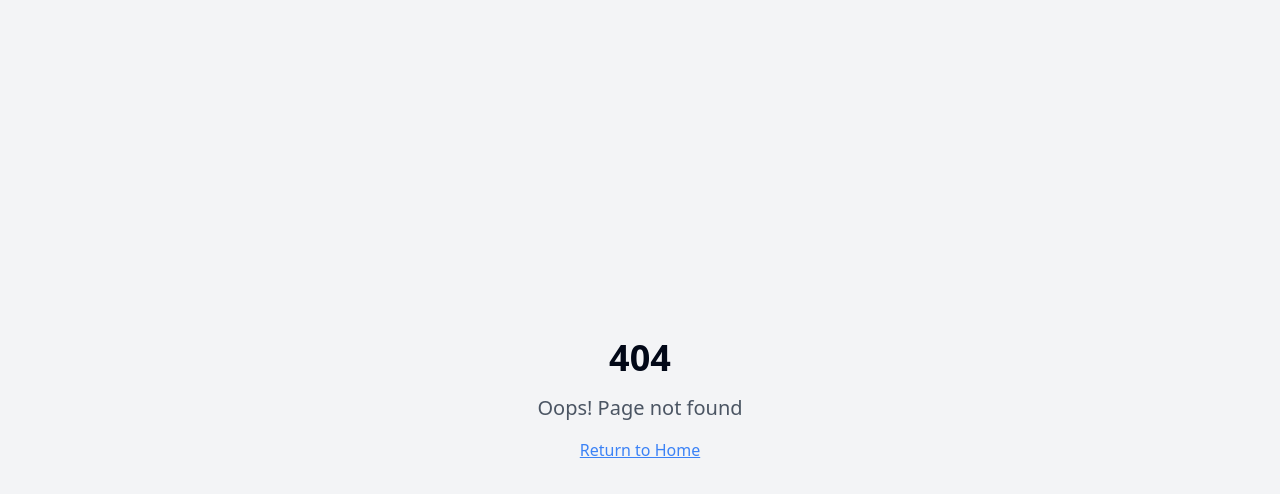
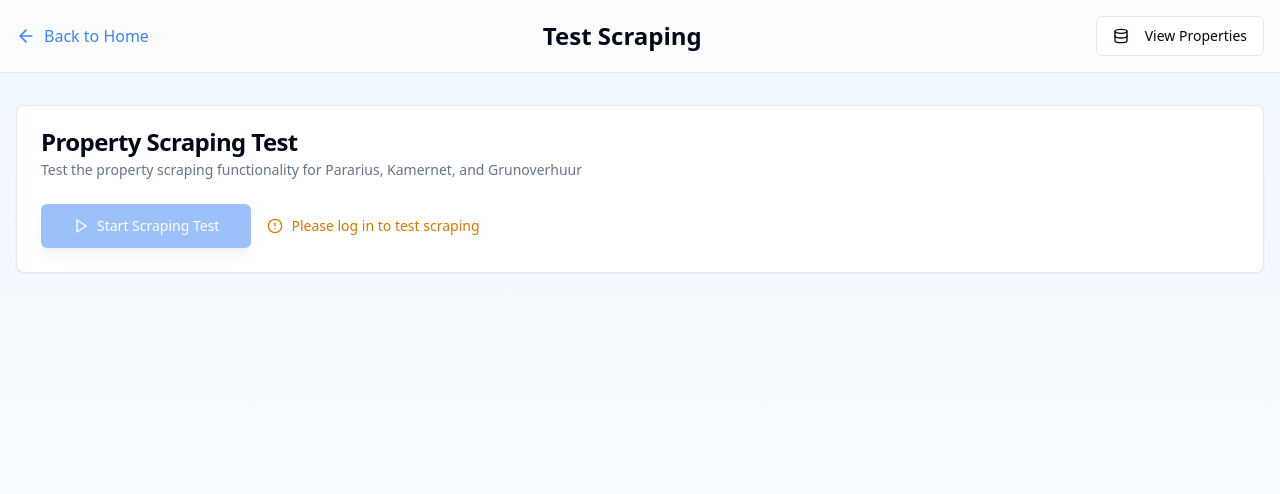
Before and after one commit to amirsamani13/househunt-hq, a React (Vite) app: page /test in a window 1280 px wide. Before the commit this address had no page. Shown: the top 494 px of the page. Built offline with nearby package versions, Linux system fonts and the light colour scheme.

Commit message:
Add testing instructions
Provide instructions on how to test the website's functionality, including the scraping process.

```diff
--- a/src/App.tsx
+++ b/src/App.tsx
@@ -6,6 +6,7 @@ import { BrowserRouter, Routes, Route } from "react-router-dom";
 import { AuthProvider } from "@/hooks/useAuth";
 import Index from "./pages/Index";
 import HuntPage from "./pages/HuntPage";
+import TestPage from "./pages/TestPage";
 import SignupPage from "./pages/SignupPage";
 import AuthPage from "./pages/AuthPage";
 import NotFound from "./pages/NotFound";
@@ -23,6 +24,7 @@ const App = () => (
             <Route path="/" element={<Index />} />
             <Route path="/auth" element={<AuthPage />} />
             <Route path="/hunt" element={<HuntPage />} />
+            <Route path="/test" element={<TestPage />} />
             <Route path="/signup" element={<SignupPage />} />
             {/* ADD ALL CUSTOM ROUTES ABOVE THE CATCH-ALL "*" ROUTE */}
             <Route path="*" element={<NotFound />} />
--- /dev/null
+++ b/src/pages/TestPage.tsx
@@ -0,0 +1,247 @@
+import { useState } from "react";
+import { Button } from "@/components/ui/button";
+import { Card, CardContent, CardDescription, CardHeader, CardTitle } from "@/components/ui/card";
+import { Badge } from "@/components/ui/badge";
+import { useToast } from "@/hooks/use-toast";
+import { supabase } from "@/integrations/supabase/client";
+import { useAuth } from "@/hooks/useAuth";
+import { ArrowLeft, Play, Database, AlertCircle } from "lucide-react";
+import { Link } from "react-router-dom";
+
+export default function TestPage() {
+  const [isLoading, setIsLoading] = useState(false);
+  const [results, setResults] = useState<any>(null);
+  const [properties, setProperties] = useState<any[]>([]);
+  const { toast } = useToast();
+  const { user } = useAuth();
+
+  const testScraping = async () => {
+    if (!user) {
+      toast({
+        title: "Authentication Required",
+        description: "Please log in to test scraping functionality.",
+        variant: "destructive",
+      });
+      return;
+    }
+
+    setIsLoading(true);
+    setResults(null);
+
+    try {
+      // Call the scrape-properties edge function
+      const { data, error } = await supabase.functions.invoke('scrape-properties');
+
+      if (error) {
+        throw error;
+      }
+
+      setResults(data);
+
+      // Fetch latest properties to show results
+      const { data: propertiesData, error: propertiesError } = await supabase
+        .from('properties')
+        .select('*')
+        .order('first_seen_at', { ascending: false })
+        .limit(10);
+
+      if (propertiesError) {
+        console.error('Error fetching properties:', propertiesError);
+      } else {
+        setProperties(propertiesData || []);
+      }
+
+      toast({
+        title: "Scraping Completed!",
+        description: `Found ${data.totalNewProperties} new properties`,
+      });
+    } catch (error: any) {
+      console.error('Scraping error:', error);
+      toast({
+        title: "Scraping Failed",
+        description: error.message || "Failed to scrape properties",
+        variant: "destructive",
+      });
+    } finally {
+      setIsLoading(false);
+    }
+  };
+
+  const fetchProperties = async () => {
+    try {
+      const { data, error } = await supabase
+        .from('properties')
+        .select('*')
+        .order('first_seen_at', { ascending: false })
+        .limit(20);
+
+      if (error) {
+        throw error;
+      }
+
+      setProperties(data || []);
+      toast({
+        title: "Properties Loaded",
+        description: `Showing ${data?.length || 0} recent properties`,
+      });
+    } catch (error: any) {
+      toast({
+        title: "Error",
+        description: error.message || "Failed to fetch properties",
+        variant: "destructive",
+      });
+    }
+  };
+
+  return (
+    <div className="min-h-screen bg-gradient-to-b from-blue-50 to-white">
+      <header className="border-b bg-white/80 backdrop-blur-sm">
+        <div className="container mx-auto px-4 py-4">
+          <div className="flex items-center justify-between">
+            <Link to="/" className="flex items-center text-primary hover:text-primary/80">
+              <ArrowLeft className="w-5 h-5 mr-2" />
+              Back to Home
+            </Link>
+            <h1 className="text-2xl font-bold">Test Scraping</h1>
+            <div className="flex gap-2">
+              <Button
+                variant="outline"
+                onClick={fetchProperties}
+                disabled={isLoading}
+              >
+                <Database className="w-4 h-4 mr-2" />
+                View Properties
+              </Button>
+            </div>
+          </div>
+        </div>
+      </header>
+
+      <div className="container mx-auto px-4 py-8">
+        {/* Test Controls */}
+        <Card className="mb-8">
+          <CardHeader>
+            <CardTitle>Property Scraping Test</CardTitle>
+            <CardDescription>
+              Test the property scraping functionality for Pararius, Kamernet, and Grunoverhuur
+            </CardDescription>
+          </CardHeader>
+          <CardContent className="space-y-4">
+            <div className="flex items-center gap-4">
+              <Button
+                onClick={testScraping}
+                disabled={isLoading || !user}
+                size="lg"
+                className="flex items-center gap-2"
+              >
+                <Play className="w-4 h-4" />
+                {isLoading ? "Scraping..." : "Start Scraping Test"}
+              </Button>
+
+              {!user && (
+                <div className="flex items-center gap-2 text-amber-600">
+                  <AlertCircle className="w-4 h-4" />
+                  <span className="text-sm">Please log in to test scraping</span>
+                </div>
+              )}
+            </div>
+
+            {isLoading && (
+              <div className="p-4 bg-blue-50 rounded-lg">
+                <p className="text-sm text-blue-700">
+                  Scraping in progress... This may take 30-60 seconds as we fetch data from multiple sources.
+                </p>
+              </div>
+            )}
+          </CardContent>
+        </Card>
+
+        {/* Results Summary */}
+        {results && (
+          <Card className="mb-8">
+            <CardHeader>
+              <CardTitle>Scraping Results</CardTitle>
+            </CardHeader>
+            <CardContent>
+              <div className="grid grid-cols-1 md:grid-cols-3 gap-4">
+                {Object.entries(results.results || {}).map(([source, result]: [string, any]) => (
+                  <div key={source} className="p-4 border rounded-lg">
+                    <h3 className="font-semibold capitalize mb-2">{source}</h3>
+                    {result.success ? (
+                      <div className="space-y-1">
+                        <p className="text-sm text-green-600">✓ Success</p>
+                        <p className="text-xs">Total: {result.total}</p>
+                        <p className="text-xs">New: {result.new}</p>
+                      </div>
+                    ) : (
+                      <div>
+                        <p className="text-sm text-red-600">✗ Failed</p>
+                        <p className="text-xs text-red-500">{result.error}</p>
+                      </div>
+                    )}
+                  </div>
+                ))}
+              </div>
+
+              <div className="mt-4 p-4 bg-green-50 rounded-lg">
+                <p className="font-semibold text-green-800">
+                  Total New Properties: {results.totalNewProperties}
+                </p>
+              </div>
+            </CardContent>
+          </Card>
+        )}
+
+        {/* Properties List */}
+        {properties.length > 0 && (
+          <Card>
+            <CardHeader>
+              <CardTitle>Recent Properties ({properties.length})</CardTitle>
+              <CardDescription>
+                Latest properties from the database
+              </CardDescription>
+            </CardHeader>
+            <CardContent>
+              <div className="space-y-4">
+                {properties.map((property) => (
+                  <div key={property.id} className="border rounded-lg p-4">
+                    <div className="flex items-start justify-between mb-2">
+                      <div>
+                        <h3 className="font-semibold">{property.title}</h3>
+                        <p className="text-sm text-muted-foreground">{property.address}</p>
+                      </div>
+                      <div className="text-right">
+                        <Badge variant="outline">{property.source}</Badge>
+                        {property.price && (
+                          <p className="font-bold text-lg">€{property.price}</p>
+                        )}
+                      </div>
+                    </div>
+
+                    <div className="flex items-center gap-4 text-sm text-muted-foreground">
+                      {property.bedrooms && <span>{property.bedrooms} bed</span>}
+                      {property.bathrooms && <span>{property.bathrooms} bath</span>}
+                      {property.surface_area && <span>{property.surface_area}m²</span>}
+                      <span>Added: {new Date(property.first_seen_at).toLocaleString()}</span>
+                    </div>
+
+                    <div className="mt-2">
+                      <a
+                        href={property.url}
+                        target="_blank"
+                        rel="noopener noreferrer"
+                        className="text-blue-600 hover:underline text-sm"
+                      >
+                        View Original →
+                      </a>
+                    </div>
+                  </div>
+                ))}
+              </div>
+            </CardContent>
+          </Card>
+        )}
+      </div>
+    </div>
+  );
+}
```
